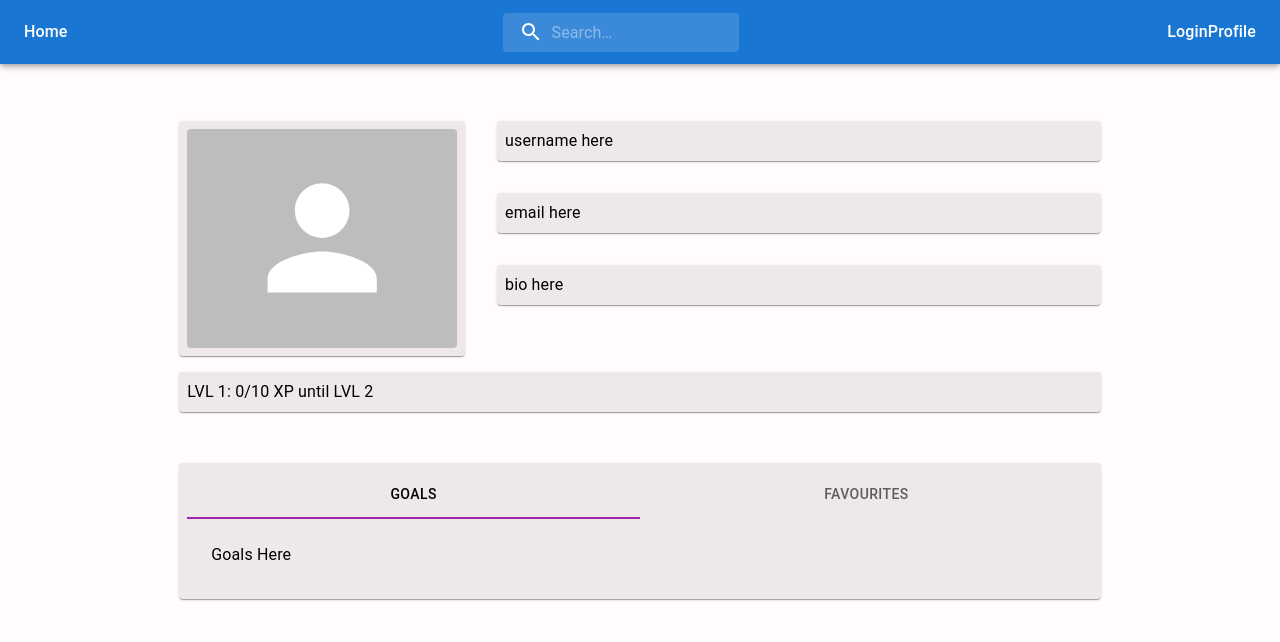
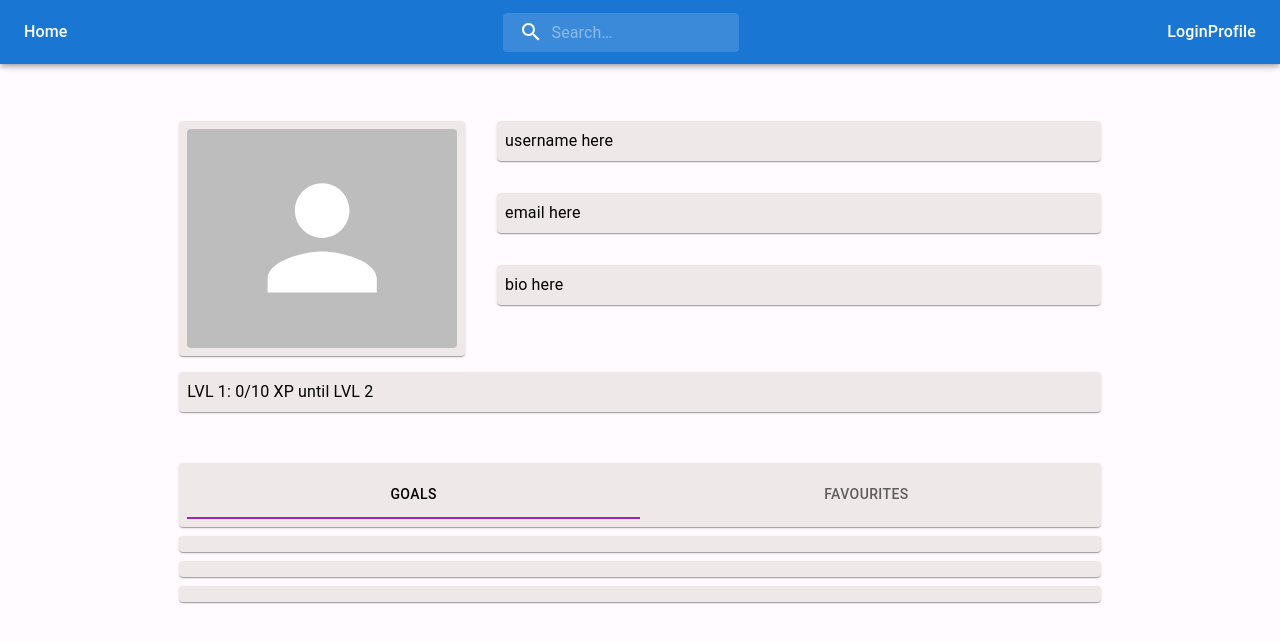
Before and after one commit to davitvoski/body-quest, a React (Vite) app in the folder client/: page /Profile in a window 1280 px wide. Shown: the top 642 px of the page. Built offline with nearby package versions, Linux system fonts and the light colour scheme.

Commit message:
Add temp data for goals and map them

```diff
--- a/client/src/component/Profile/FavouriteView.tsx
+++ b/client/src/component/Profile/FavouriteView.tsx
@@ -1,3 +1,7 @@
 export const FavouriteView = () => {
+    return(
+        <div>
 
+        </div>
+    )
 }
--- a/client/src/component/Profile/GoalView.tsx
+++ b/client/src/component/Profile/GoalView.tsx
@@ -1,3 +1,33 @@
+import { Item } from "../modules/Item";
+
+const tempGoals = [
+    {
+        "username": "john",
+        "goal": "ankle circles",
+        "reps": 20,
+        "completed": false
+    },
+    {
+        "username": "jane",
+        "goal": "band bench press",
+        "reps": 30,
+        "completed": false
+    },
+    {
+        "username": "doe",
+        "goal": "dumbbell deadlift",
+        "reps": 40,
+        "completed": false
+    }
+]
+
 export const GoalView = () => {
+    return(
+        <div>
+            { tempGoals.map(goals =>
+            <Item sx={{ m: "1% 0 1% 0"}}>
 
+            </Item>) }
+        </div>
+    )
 }
--- a/client/src/component/Profile/Profile.tsx
+++ b/client/src/component/Profile/Profile.tsx
@@ -1,8 +1,10 @@
-import { Avatar, Button, Grid, Paper, styled, Tab, Tabs } from "@mui/material";
-import { JSXElementConstructor, ReactElement, ReactFragment, ReactPortal, useState } from "react";
+import { Tab, Tabs } from "@mui/material";
+import { useState } from "react";
 import { ProfileView } from "./ProfileView";
 import { Item } from "../modules/Item";
 import { TabPanel } from "../modules/TabPanel";
+import { GoalView } from "./GoalView";
+import { FavouriteView } from "./FavouriteView";
 
 function a11yProps(index: number) {
     return {
@@ -33,9 +35,13 @@ export const Profile = () => {
                     <Tab label="Goals" sx={{ width: "50%" }} />
                     <Tab label="Favourites" sx={{ width: "50%" }} />
                 </Tabs>
-                <TabPanel index={0} value={value} {...a11yProps(0)}>Goals Here</TabPanel>
-                <TabPanel index={1} value={value} {...a11yProps(2)}>Favourites Here</TabPanel>
             </Item>
+            <TabPanel index={0} value={value} {...a11yProps(0)}>
+                <GoalView/>
+            </TabPanel>
+            <TabPanel index={1} value={value} {...a11yProps(2)}>
+                <FavouriteView/>
+            </TabPanel>
         </div>
     )
 }
--- a/client/src/component/modules/TabPanel.tsx
+++ b/client/src/component/modules/TabPanel.tsx
@@ -23,7 +23,7 @@ export const TabPanel = (props: TabPanelProps) => {
             {...other} >
 
             {value === index && (
-                <Box sx={{ p: 3 }}>
+                <Box sx={{  margin: "0 5% 0 5%" }}>
                     <Typography>{children}</Typography>
                 </Box>
             )}
```
